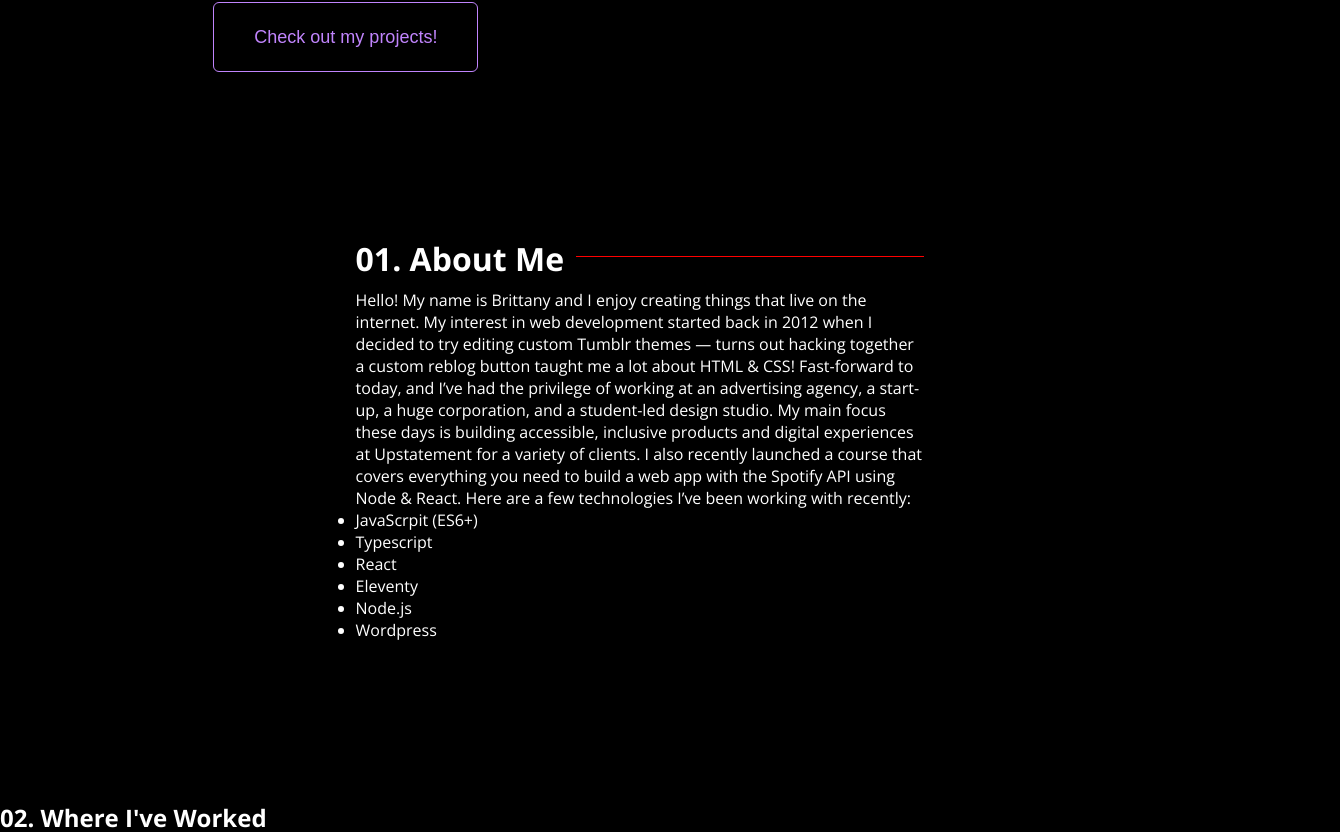
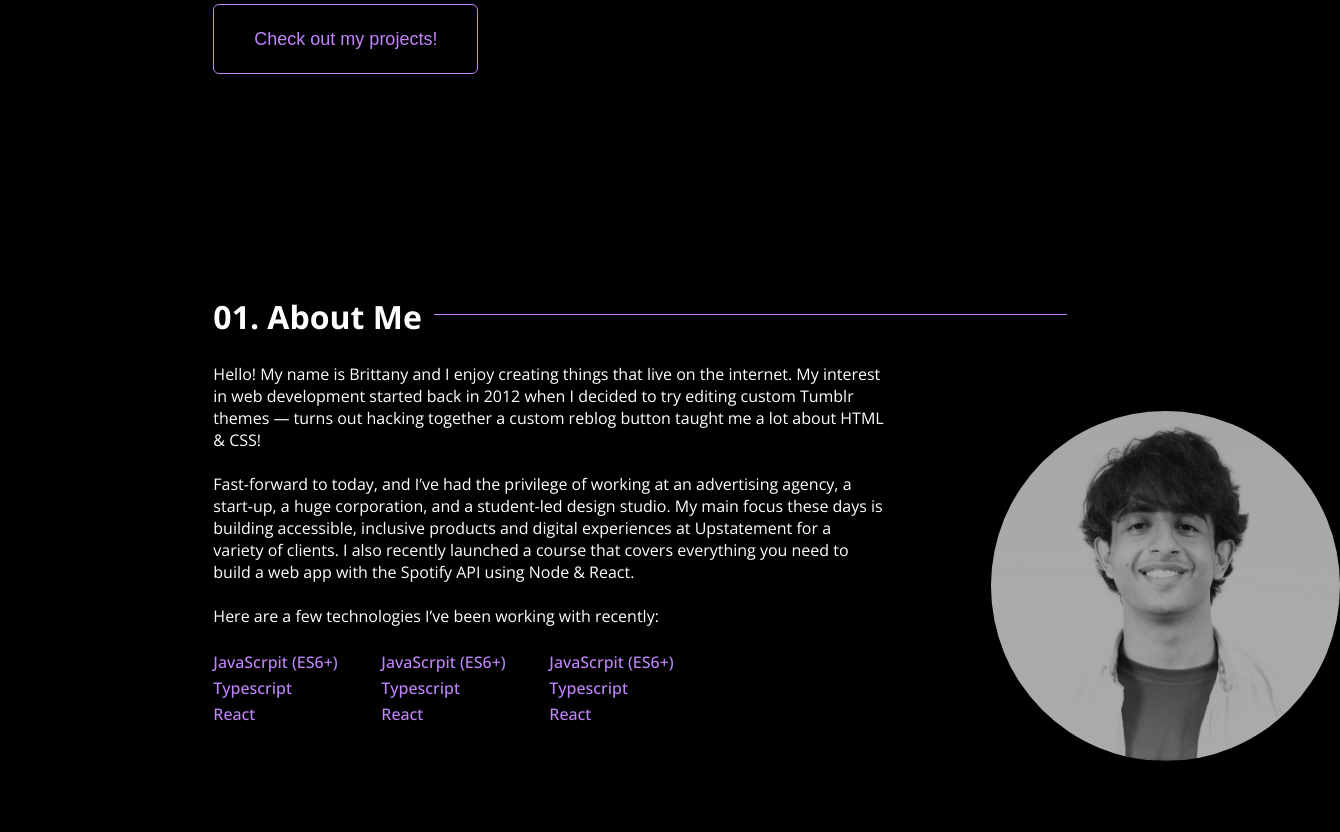
Before and after one commit to Ossama1903/portfolio, a Next.js app: page / in a window 1280 px wide. Shown: the part 688-1520 px from the top of the page, 1340 px wide, since content can reach past the window. Built offline with nearby package versions, Linux system fonts and the light colour scheme.

Commit message:
About me section completed

```diff
--- a/app/components/AboutMe/index.tsx
+++ b/app/components/AboutMe/index.tsx
@@ -1,27 +1,60 @@
+import Image from "next/image";
+
 const AboutMe = () => {
   return (
-    <div>
-      <p>
-        Hello! My name is Brittany and I enjoy creating things that live on the
-        internet. My interest in web development started back in 2012 when I
-        decided to try editing custom Tumblr themes — turns out hacking together
-        a custom reblog button taught me a lot about HTML & CSS! Fast-forward to
-        today, and I’ve had the privilege of working at an advertising agency, a
-        start-up, a huge corporation, and a student-led design studio. My main
-        focus these days is building accessible, inclusive products and digital
-        experiences at Upstatement for a variety of clients. I also recently
-        launched a course that covers everything you need to build a web app
-        with the Spotify API using Node & React. Here are a few technologies
-        I’ve been working with recently:
-      </p>
-      <ul>
-        <li>JavaScrpit (ES6+)</li>
-        <li>Typescript</li>
-        <li>React</li>
-        <li>Eleventy</li>
-        <li>Node.js</li>
-        <li>Wordpress</li>
-      </ul>
+    <div className="grid grid-cols-12 xl:gap-x-28">
+      <div className="col-span-12 lg:col-span-7">
+        <p>
+          Hello! My name is Brittany and I enjoy creating things that live on
+          the internet. My interest in web development started back in 2012 when
+          I decided to try editing custom Tumblr themes — turns out hacking
+          together a custom reblog button taught me a lot about HTML & CSS!
+        </p>
+        <br />
+        <p>
+          Fast-forward to today, and I’ve had the privilege of working at an
+          advertising agency, a start-up, a huge corporation, and a student-led
+          design studio. My main focus these days is building accessible,
+          inclusive products and digital experiences at Upstatement for a
+          variety of clients. I also recently launched a course that covers
+          everything you need to build a web app with the Spotify API using Node
+          & React.
+        </p>
+        <br />
+        <p>Here are a few technologies I’ve been working with recently:</p>
+        <div className="grid grid-cols-12 mt-6">
+          <ul className="col-span-6 md:col-span-3 list-none mb-4 xl:mb-0">
+            <li className="mb-1 text-purple-400 font-medium">
+              JavaScrpit (ES6+)
+            </li>
+            <li className="mb-1 text-purple-400 font-medium">Typescript</li>
+            <li className="mb-1 text-purple-400 font-medium">React</li>
+          </ul>
+          <ul className="col-span-6 md:col-span-3 list-none mb-4 xl:mb-0">
+            <li className="mb-1 text-purple-400 font-medium">
+              JavaScrpit (ES6+)
+            </li>
+            <li className="mb-1 text-purple-400 font-medium">Typescript</li>
+            <li className="mb-1 text-purple-400 font-medium">React</li>
+          </ul>
+          <ul className="col-span-6 md:col-span-3 list-none mb-4 xl:mb-0">
+            <li className="mb-1 text-purple-400 font-medium">
+              JavaScrpit (ES6+)
+            </li>
+            <li className="mb-1 text-purple-400 font-medium">Typescript</li>
+            <li className="mb-1 text-purple-400 font-medium">React</li>
+          </ul>
+        </div>
+      </div>
+      <div className="col-span-12 lg:col-span-4 flex  justify-center items-center mt-12">
+        <Image
+          src="/images/me.jpeg"
+          alt="Portfolio picture of Ossama Bin Bilal"
+          width={350}
+          height={350}
+          className="rounded-[50%]"
+        />
+      </div>
     </div>
   );
 };
--- a/app/components/Header/index.tsx
+++ b/app/components/Header/index.tsx
@@ -2,10 +2,10 @@ import ResumeButton from "../ResumeButton";
 
 const Header = () => {
   return (
-    <nav className="flex py-12 px-12 justify-center items-center">
-      <div>logo</div>
+    <nav className="flex py-8 justify-center items-center fixed bg-inherit w-full opacity-95 shadow-2xl z-50">
+      <div className="ml-10">logo</div>
       <ul className="flex ml-auto list-none mr-5">
-        <li className="mx-5">
+        <li className="mx-5 opacity-100">
           <span className="text-purple-400">01.</span> About
         </li>
         <li className="mx-5">
@@ -18,7 +18,9 @@ const Header = () => {
           <span className="text-purple-400">04.</span> Contact
         </li>
       </ul>
-      <ResumeButton />
+      <div className="mr-10">
+        <ResumeButton />
+      </div>
     </nav>
   );
 };
--- a/app/components/HeadingWithBorder/index.tsx
+++ b/app/components/HeadingWithBorder/index.tsx
@@ -8,9 +8,9 @@ interface Props {
 const HeadingWithBorder = ({ heading, children }: Props) => {
   return (
     <div
-      className="bg-inherit py-8 relative"
+      className="bg-inherit py-12 relative"
       style={{
-        borderTop: "1px solid red",
+        borderTop: "1px solid #c084fc",
       }}
     >
       <h1 className="bg-inherit pr-3 absolute -top-5">{heading}</h1>
--- a/app/page.tsx
+++ b/app/page.tsx
@@ -9,17 +9,17 @@ export default function Home() {
     <>
       <Header />
       <Container>
-        <div className="py-12 mb-12">
+        <div className="my-12 py-12 mb-12">
+          <div className="my-12 py-12 mb-12">
             <Hero />
           </div>
-        <Container>
+        </div>
         <div className="py-12 bg-inherit">
           <HeadingWithBorder heading="01. About Me">
             <AboutMe />
           </HeadingWithBorder>
         </div>
       </Container>
-      </Container>
       <h2>02. Where I've Worked</h2>
     </>
   );
```
Also changed, not shown: public/images/me.jpeg (added). Lines whose indentation alone changed are shown as unchanged.
